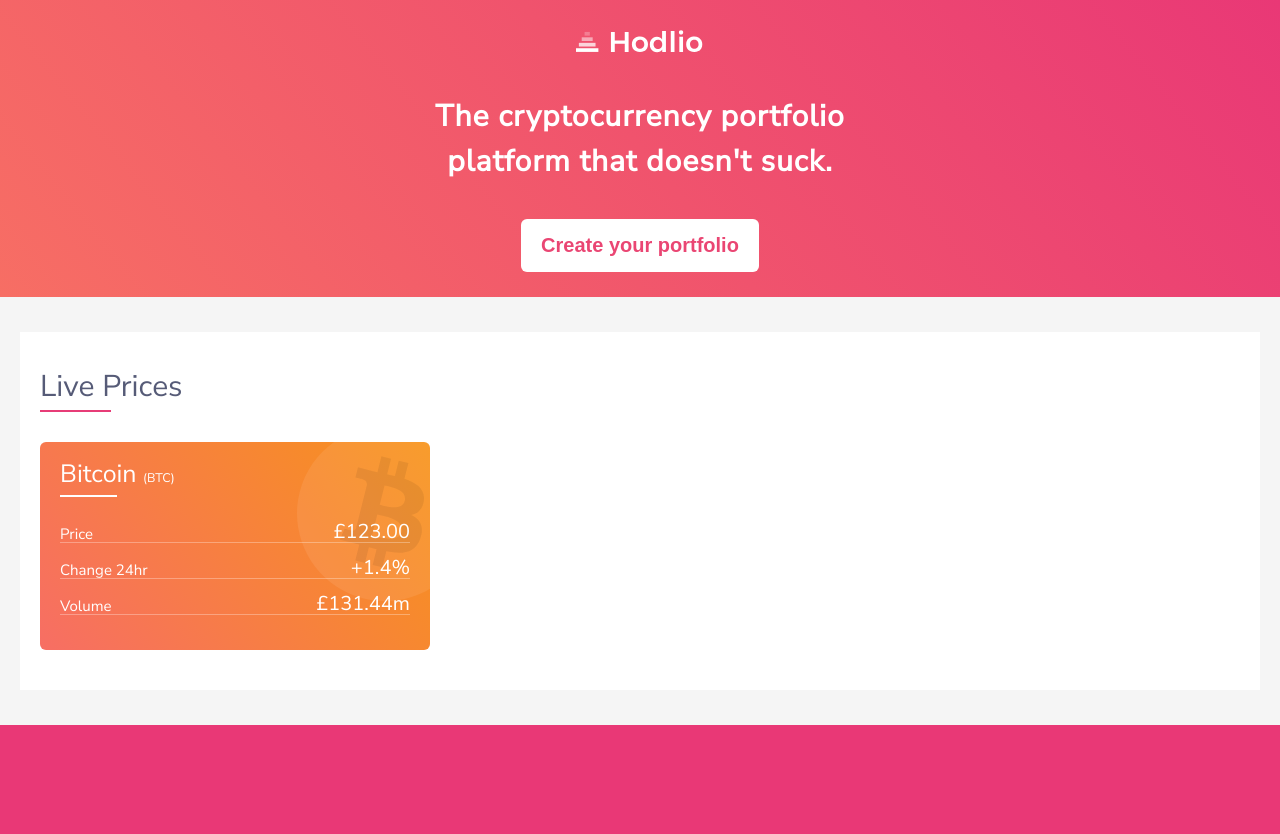
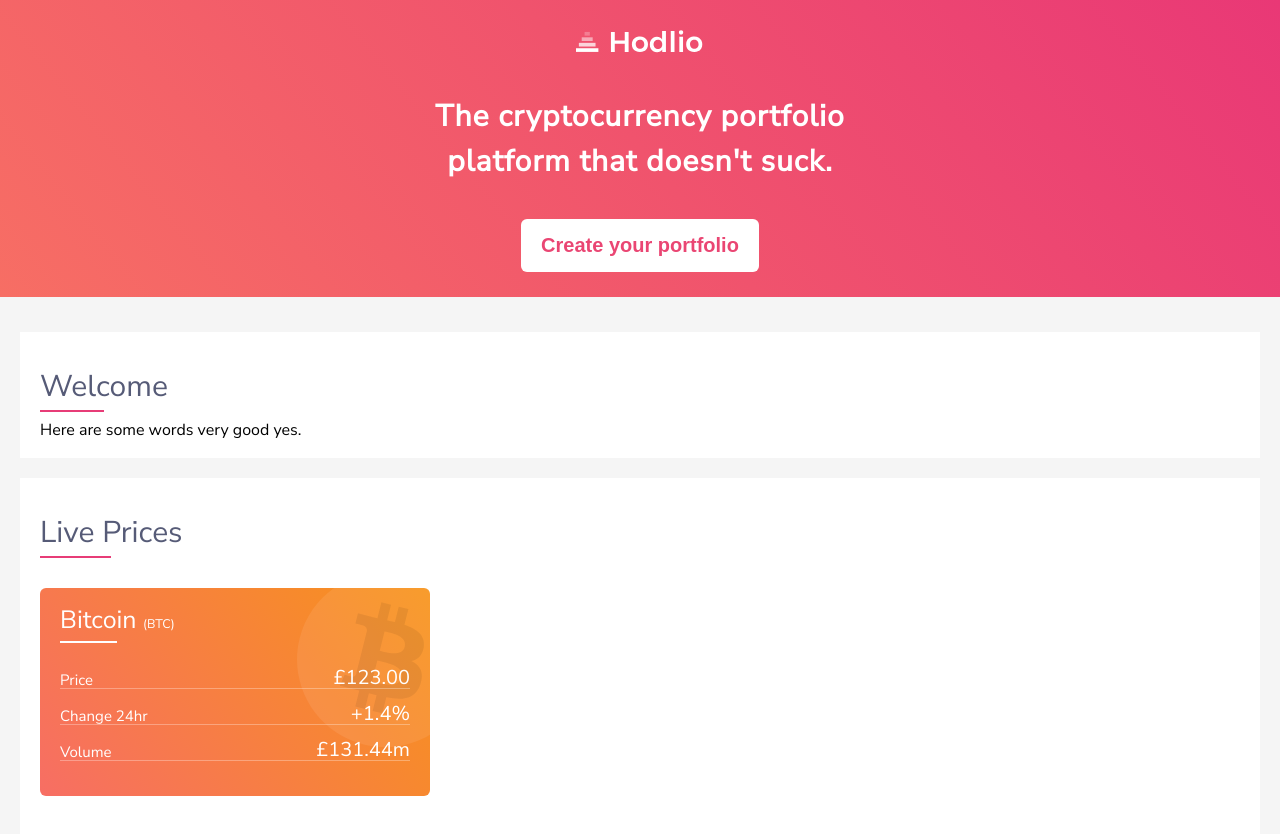
Before and after one commit to Hodlio/hodlio.com, a React (Create React App) app: page / in a window 1280 px wide. Shown: the top 834 px of the page. Before the commit the page ends 800 px from the top, so only its background shows below. Built offline with nearby package versions, Linux system fonts and the light colour scheme.

Commit message:
Add beautiful animation

```diff
--- a/src/components/Common/Button.js
+++ b/src/components/Common/Button.js
@@ -5,13 +5,14 @@ import PropTypes from 'prop-types';
 class Button extends React.Component {
     render() {
         return (
-            <button className="button">{this.props.children}</button>
+            <button className="button" onClick={this.props.onClick}>{this.props.children}</button>
         );
     }
 }
 
 Button.propTypes = {
-    children: PropTypes.node
+    children: PropTypes.node,
+    onClick: PropTypes.func
 };
 
 export default Button;
--- a/src/components/HeroHeader/HeroHeader.js
+++ b/src/components/HeroHeader/HeroHeader.js
@@ -4,19 +4,20 @@ import logo from '../../logo.svg';
 import Button from '../Common/Button';
 import './heroHeader.css';
 
-const HeroHeader = ({ text, ctaText }) => (
+const HeroHeader = ({ text, ctaText, onClick }) => (
     <header className="heroHeader">
         <img src={logo} className="heroHeader__logo" alt="Hodlio" />
         <h1 className="heroHeader__text">{text}</h1>
         <div className="heroHeader__cta">
-            <Button>{ctaText}</Button>
+            <Button onClick={onClick}>{ctaText}</Button>
         </div>
     </header>
 );
 
 HeroHeader.propTypes = {
     text: PropTypes.string,
-    ctaText: PropTypes.string
+    ctaText: PropTypes.string,
+    onClick: PropTypes.func
 };
 
 export default HeroHeader;
--- a/src/components/Landing/Landing.js
+++ b/src/components/Landing/Landing.js
@@ -1,20 +1,36 @@
 import React from 'react';
+import Header from '../Common/Header';
 import HeroHeader from '../HeroHeader/HeroHeader';
 import LivePrices from '../Landing/LivePrices';
 import './landing.css';
 
-const Landing = () => (
+class Landing extends React.Component {
+
+    handleClick = () => {
+        document.body.classList.toggle('meatspin');
+    };
+
+    render() {
+        return (
             <div className="landing">
 
                 <HeroHeader
                     text="The cryptocurrency portfolio platform that doesn't suck."
                     ctaText="Create your portfolio"
+                    onClick={this.handleClick}
                 />
 
                 <main className="landing__main">
+                    <div className="landing__intro">
+                        <Header>Welcome</Header>
+                        <p>Here are some words very good yes.</p>
+                    </div>
                     <LivePrices />
                 </main>
             </div>
         );
+    }
+
+}
 
 export default Landing;
--- a/src/components/Landing/landing.css
+++ b/src/components/Landing/landing.css
@@ -6,3 +6,10 @@
     background: #F5F5F5;
     padding: 35px 20px;
 }
+
+.landing__intro {
+    padding: 20px;
+    background: #fff;
+    margin: 0 0 20px 0;
+    font-size: 1.6rem;
+}
--- a/src/index.css
+++ b/src/index.css
@@ -8,3 +8,14 @@ body {
   font-family: 'Nunito Sans', sans-serif;
   background: #E93876;
 }
+
+body.meatspin {
+  animation: meat-spin infinite 1s linear;
+}
+
+
+@keyframes meat-spin {
+  0% { transform: rotate(0deg) scale(1); }
+  50% { transform: rotate(180deg) scale(2); }
+  100% { transform: rotate(360deg) scale(1); }
+}
```
Lines whose indentation alone changed are shown as unchanged.
